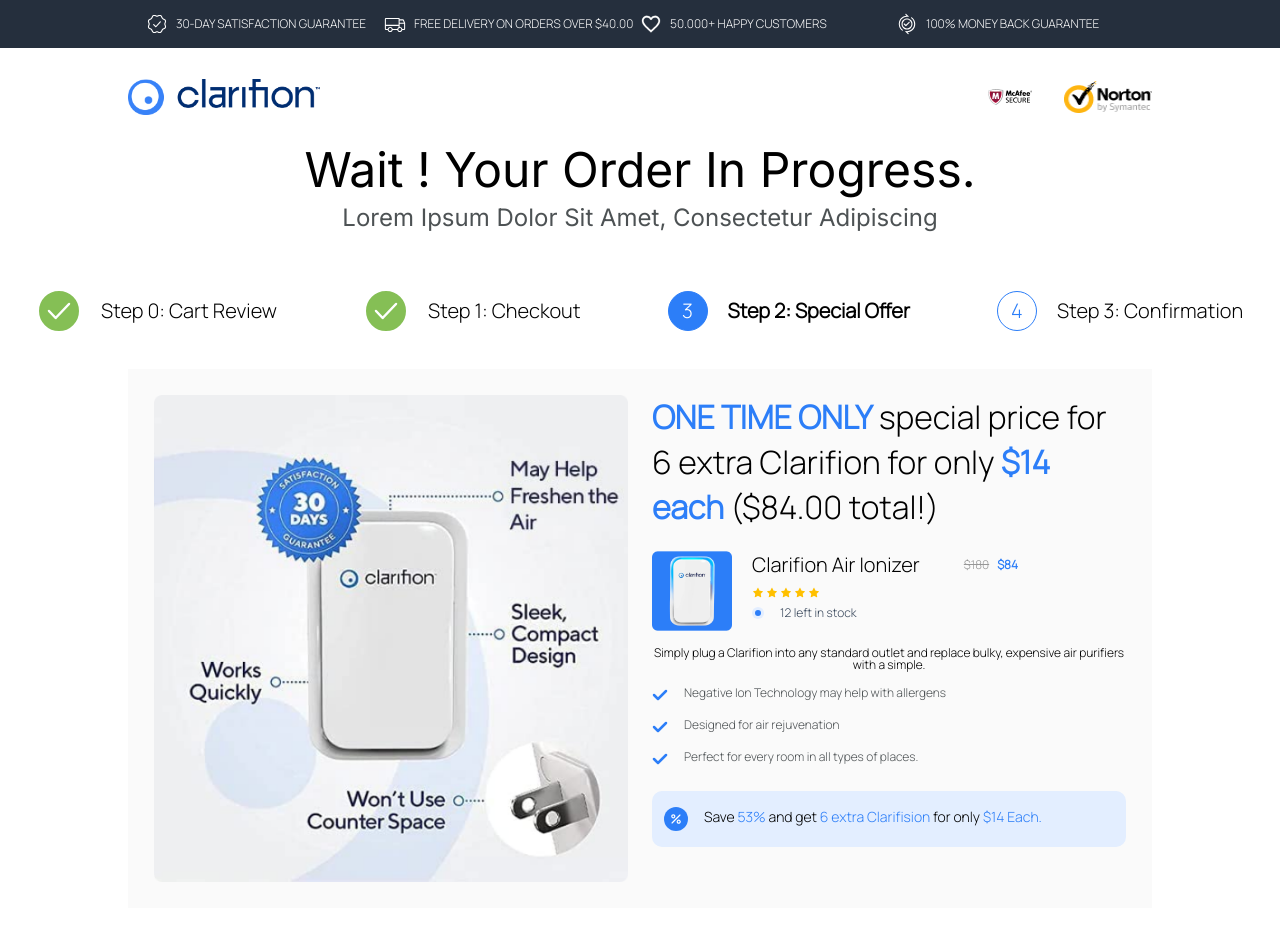
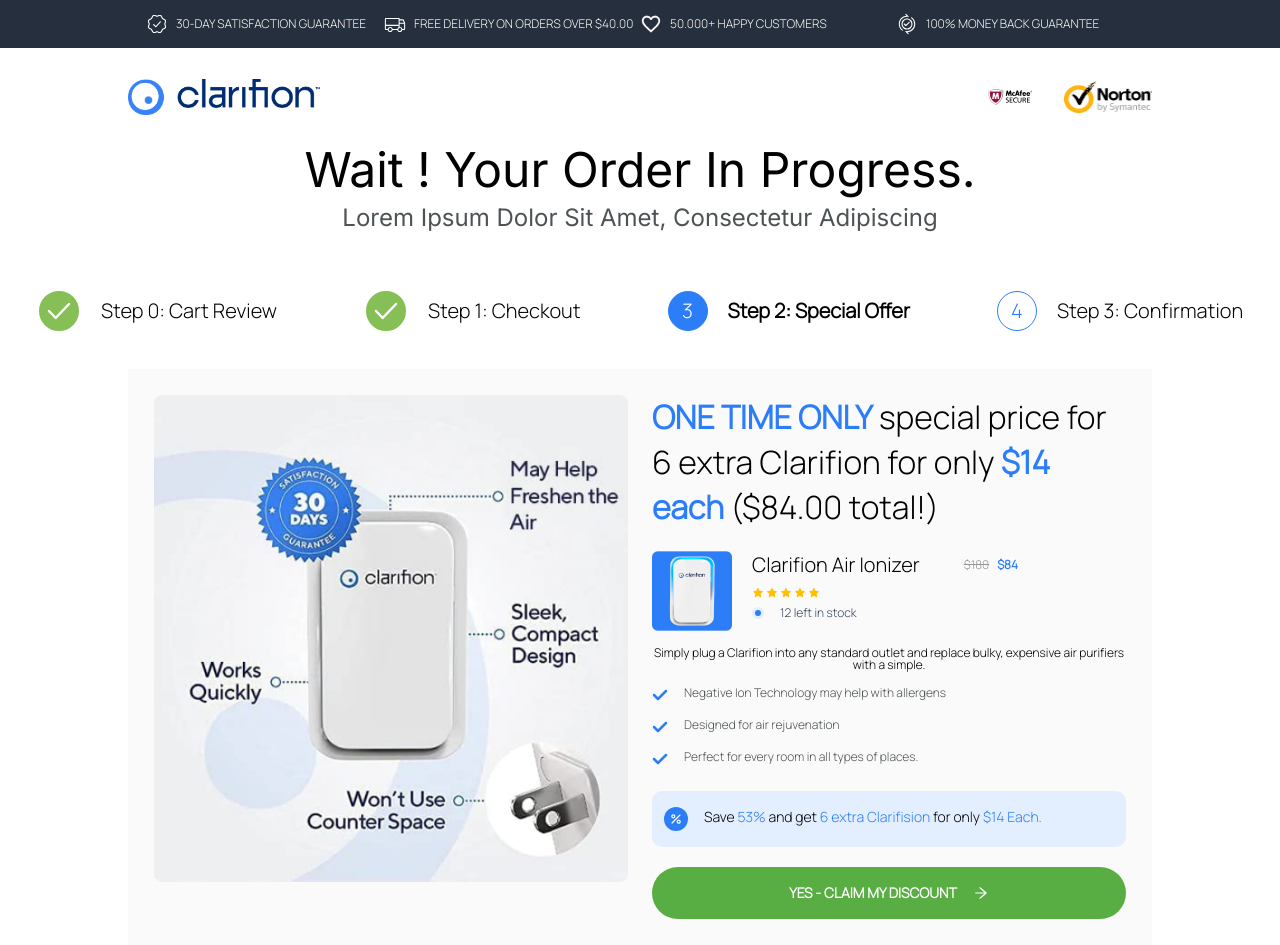
Before and after one commit to AndresAusecha/ejam-test, a Next.js app: page / in a window 1280 px wide. Before the commit the page ends 908 px from the top, so only its background shows below. Built offline with nearby package versions, Linux system fonts and the light colour scheme.

Commit message:
add icons and button to buy

```diff
--- a/package.json
+++ b/package.json
@@ -15,6 +15,7 @@
     "postcss": "8.4.30",
     "react": "18.2.0",
     "react-dom": "18.2.0",
+    "react-icons": "^4.11.0",
     "tailwindcss": "3.3.3"
   }
 }
--- a/src/app/page.js
+++ b/src/app/page.js
@@ -11,6 +11,7 @@ import cx from "classnames"
 import Steps from "./components/steps/Steps.jsx"
 import CheckMarkSign from "./assets/images/svg/CheckMarkSign.jsx"
 import Percentage from "./assets/images/svg/Percentage.jsx"
+import { AiOutlineArrowRight } from 'react-icons/ai';
 
 export default function Home() {
   const [currentNavSlide, setCurrentNavSlide] = useState(0)
@@ -175,6 +176,12 @@ export default function Home() {
               {' '}
             </p>
           </div>
+          <button className="px-16 py-4 mt-5 w-full rounded-full bg-primary/green">
+            <div className="flex justify-center items-center w-full">
+              <p className="mr-4 text-sm font-bold text-white uppercase">Yes - Claim my discount</p>
+              <AiOutlineArrowRight color="white"/>
+            </div>
+          </button>
         </div>
         </div>
       </div>
```
Also changed, not shown: 1 other file (tests, documents, lock files or other folders).
